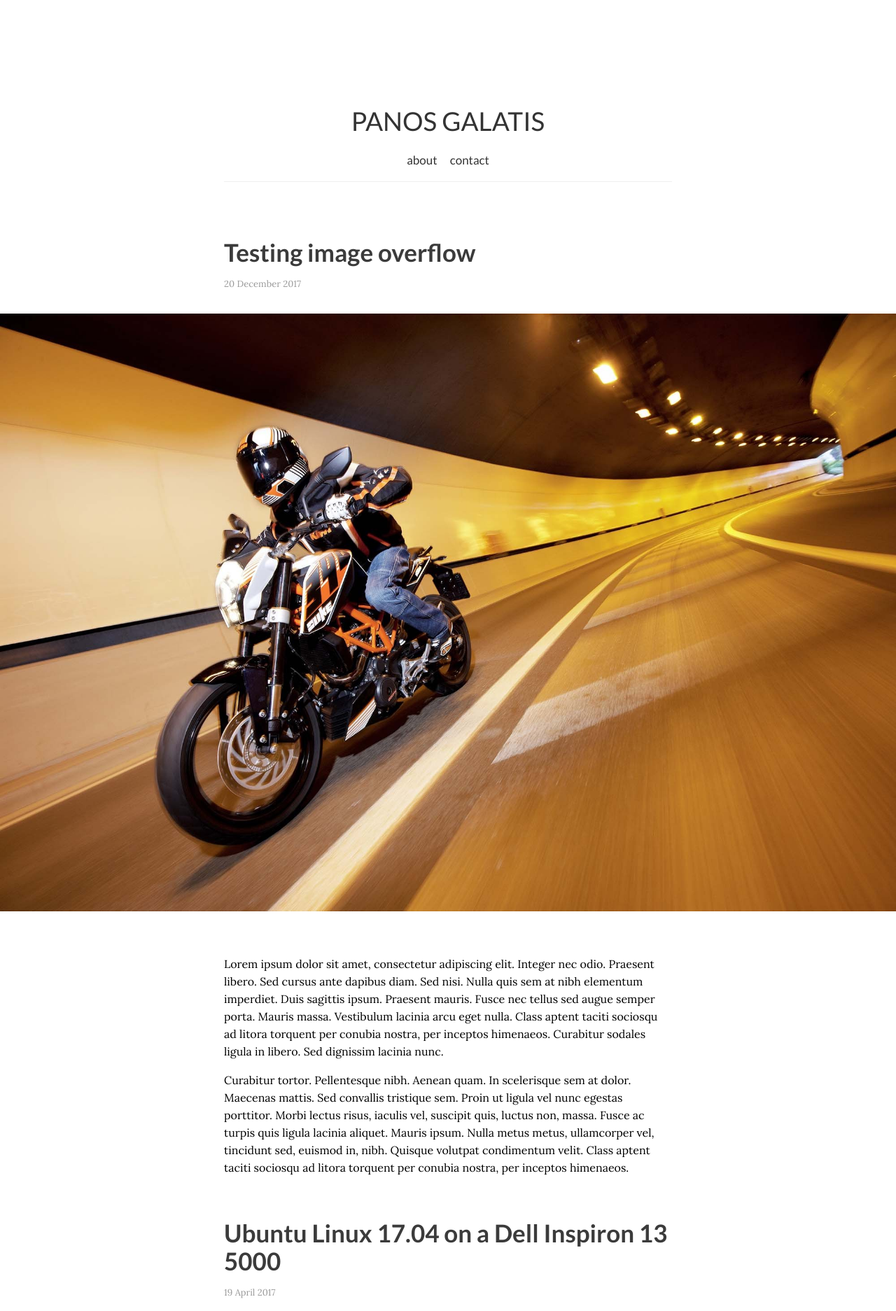
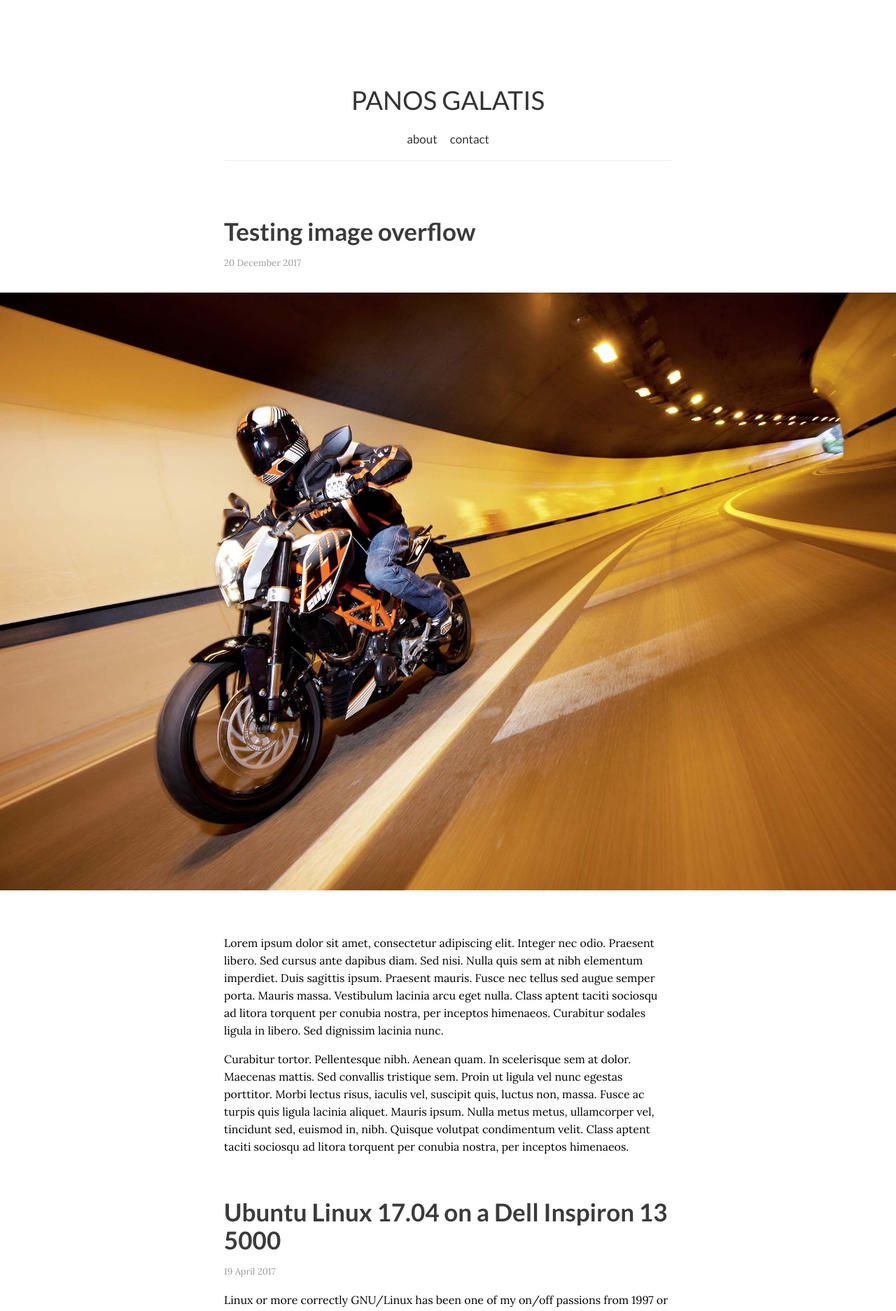
Before and after one commit to pgalatis/pgalatis.github.io, a Jekyll site: the page built from index.html, in a window 1280 px wide. Shown: the top 1873 px of the page at 70% size. Built offline with Jekyll 4.4.1, drawn with Linux system fonts in a browser that asks for light colours; nearby versions of some CDN libraries; the list of posts is cut into pages by our own code.

Commit message:
Update style.css

```diff
--- a/css/style.css
+++ b/css/style.css
@@ -12,7 +12,7 @@ body.fade-out {
 header.top {
     /*max-width: 70%;*/
     text-align: center;
-    margin-top: 160px;
+    margin-top: 130px;
     border-bottom: 1px solid #efefef;
 }
 
```
